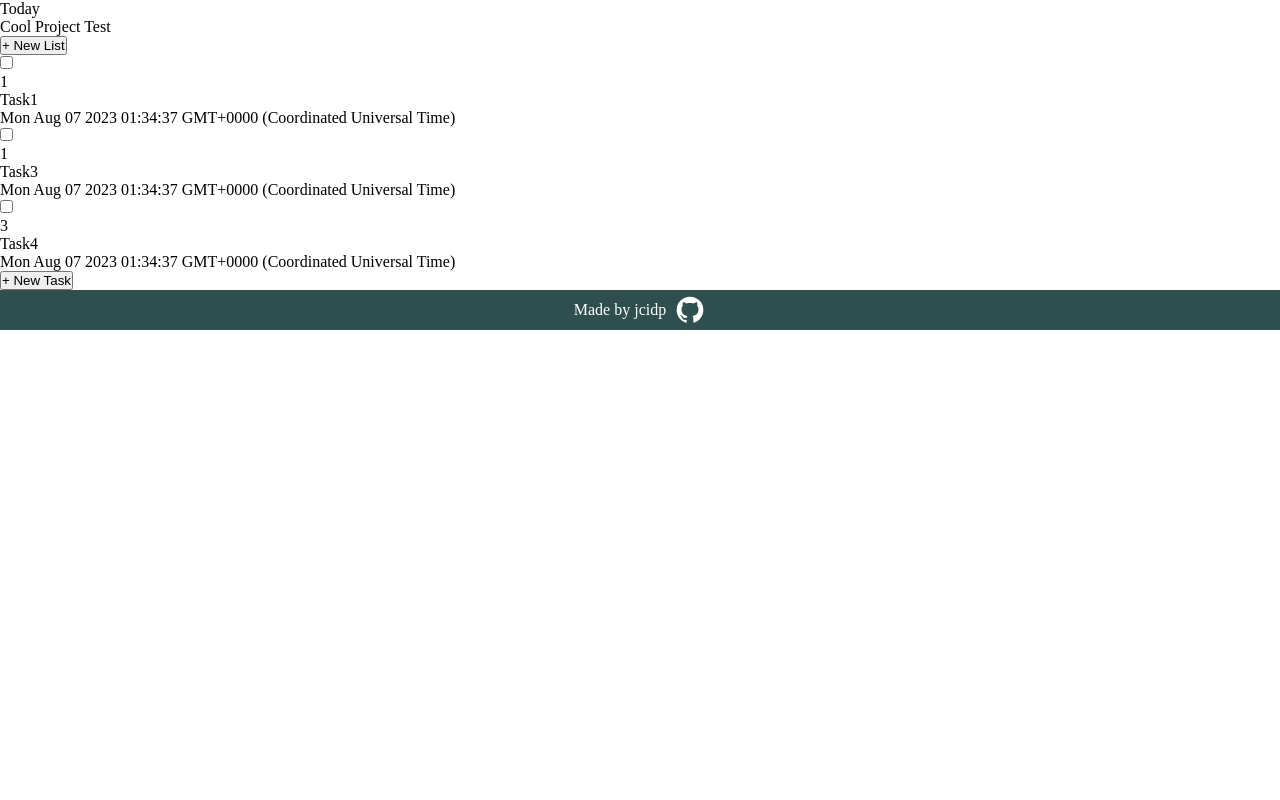
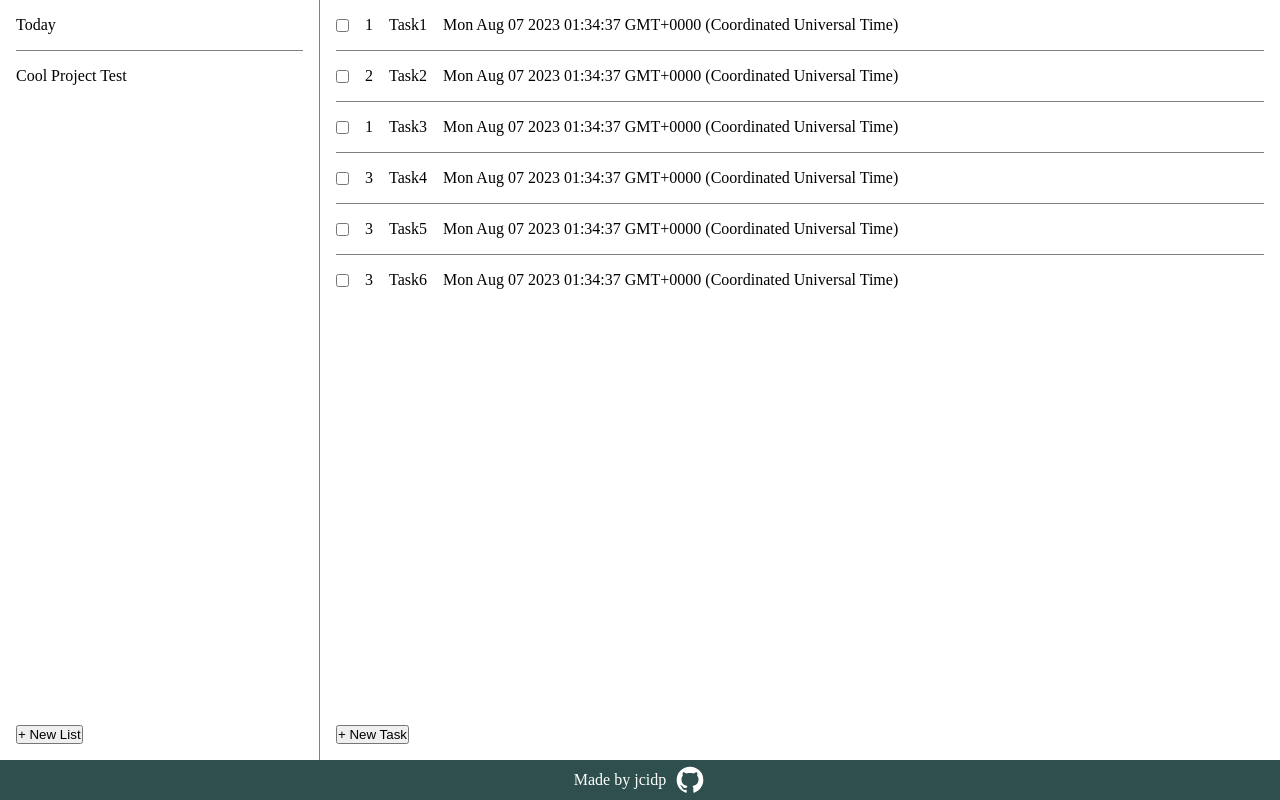
Before and after one commit to jcidp/todo-list, a website built with webpack: page dist/index.html in a window 1280 px wide. Built offline with nearby package versions, Linux system fonts and the light colour scheme.

Commit message:
Add basic page layout style

```diff
--- a/src/components/nav.js
+++ b/src/components/nav.js
@@ -17,5 +17,9 @@ function loadNav(projects) {
     nav.appendChild(container);
     nav.appendChild(createElement("button", "+ New List"));
 
+    // const button_container = createElement("div", "", ["button-container"]);
+    // button_container.appendChild(createElement("button", "+ New List"));
+    // nav.appendChild(button_container);
+
     document.querySelector("body").appendChild(nav);
 }
--- a/src/components/tasks.js
+++ b/src/components/tasks.js
@@ -8,24 +8,33 @@ function loadMain(tasks) {
     const container = createElement("div", "", ["task-container"]);
     tasks.forEach(task => {
         const task_container = createElement("div", "", ["task"]);
-        task_container.appendChild(createElement("input", "", "",[
+        const one_liners = createElement("div", "", ["task-line"]);
+        one_liners.appendChild(createElement("input", "", "",[
             ["type", "checkbox"]
         ]));
-        task_container.appendChild(
+        one_liners.appendChild(
             createElement("p", task.getPriority(), ["priority"])
         );
-        task_container.appendChild(
+        one_liners.appendChild(
             createElement("p", task.getTitle(), ["task-name"])
         );
-        task_container.appendChild(
+        one_liners.appendChild(
             createElement("p", task.getDueDate(), ["task-due-date"])
         );
         //TODO: append the pencil svg to the container
         //TODO: append the trash can svg to the container
+        task_container.appendChild(one_liners);
+        task_container.appendChild(
+            createElement("p", task.getDescription(), ["task-description", "hidden"])
+        );
         container.appendChild(task_container);
     });
     main.appendChild(container);
     main.appendChild(createElement("button", "+ New Task"));
 
+    // const button_container = createElement("div", "", ["button-container"]);
+    // button_container.appendChild(createElement("button", "+ New Task"));
+    // main.appendChild(button_container);
+
     document.querySelector("body").appendChild(main);
 }
--- a/src/index.js
+++ b/src/index.js
@@ -33,6 +33,42 @@ const appController = (() => {
     };
 
     const test = () => {
+        addProject(Project("Project Test", []));
+        const task1 = Task("Task1", "Desc1", new Date(), 1);
+        const task2 = Task("Task2", "Desc2", new Date(), 2);
+        current_project.addTask(task1);
+        current_project.addTask(task2);
+        current_project.addTask(Task("Task3", "Desc3", new Date(), 1));
+        current_project.getTaskList()[2].toggleDone();
+        current_project.addTask(Task("Task4", "Lorem ipsum dolor sit amet, consectetur adipiscing elit, sed do eiusmod tempor incididunt ut labore et dolore magna aliqua. Suspendisse sed nisi lacus sed viverra tellus. Sagittis aliquam malesuada bibendum arcu vitae elementum curabitur vitae nunc.", new Date(), 3));
+        current_project.addTask(Task("Task5", "Desc5", new Date(), 3));
+        current_project.addTask(Task("Task6", "Desc6", new Date(), 3));
+        //current_project.addTask(Task("Task7", "Desc7", new Date(), 3));
+        current_project.setName("Cool Project Test");
+    };
+
+    return {
+        getProjectList,
+        getCurrentProject,
+        addProject,
+        changeCurrentProject,
+        deleteProject,
+        //addTaskToCurrentProject,
+        //deleteTaskFromCurrentProject,
+        initialSetup,
+        test,
+    }
+})();
+
+appController.initialSetup();
+appController.test();
+
+loadNav(appController.getProjectList());
+loadMain(appController.getCurrentProject().getTaskList());
+loadFooter();
+
+/*
+    const test = () => {
         console.log(current_project.getName());
         addProject(Project("Project Test", []));
         const task1 = Task("Task1", "Desc1", new Date(), 1);
@@ -56,23 +92,4 @@ const appController = (() => {
         //console.log(project_list.map(task => task.getName()));
         console.log(current_project.getName());
     };
-
-    return {
-        getProjectList,
-        getCurrentProject,
-        addProject,
-        changeCurrentProject,
-        deleteProject,
-        //addTaskToCurrentProject,
-        //deleteTaskFromCurrentProject,
-        initialSetup,
-        test,
-    }
-})();
-
-appController.initialSetup();
-appController.test();
-
-loadNav(appController.getProjectList());
-loadMain(appController.getCurrentProject().getTaskList());
-loadFooter();
+*/
--- a/src/style.css
+++ b/src/style.css
@@ -2,6 +2,64 @@
     margin: 0;
     padding: 0;
     box-sizing: border-box;
+}
+
+body {
+    height: 100svh;
+    display: grid;
+    grid-template: 1fr max-content / 1fr 3fr;
+}
+
+nav, main {
+    display: flex;
+    flex-direction: column;
+}
+
+.task-container, .project-container {
+    flex: 1 0 1px;
+    overflow-y: auto;
+}
+
+nav {
+    padding: 1em;
+    border-right: 1px solid gray;
+}
+
+.project {
+    padding-bottom: 1em;
+}
+
+.project:not(:first-of-type) {
+    padding-top: 1em;
+    border-top: 1px solid gray;
+}
+
+button {
+    margin-top: 1em;
+    align-self: flex-start;
+}
+
+main {
+    padding: 1em;
+}
+
+.task {
+    padding-bottom: 1em;
+}
+
+.task:not(:first-of-type) {
+    padding-top: 1em;
+    border-top: 1px solid gray;
+}
+
+.task-line {
+    display: flex;
+    align-items: center;
+    gap: 1em;
+}
+
+.hidden {
+    display: none;
 }
 
 a {
@@ -10,8 +68,8 @@ a {
 }
 
 footer {
+    grid-column: 1 / -1;
     background-color: darkslategray;
-    color: white;
     padding: 0.25em 0;
 }
 
```
Also changed, not shown: dist/index.bundle.js.
